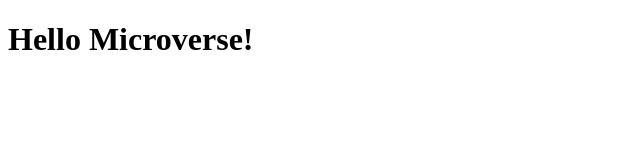
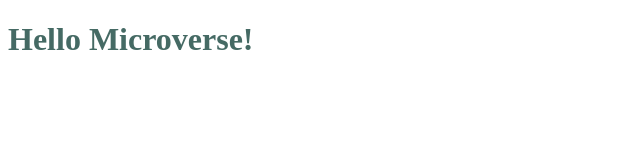
Before and after one commit to for-ashraf/Module-1-First-Project, a plain HTML site: page index.html in a window 1280 px wide. Shown: the whole page, without its empty margins (0-640 px from the left). Drawn offline with Linux system fonts and the light colour scheme.

Commit message:
Update styles.css
Commit for style fixing

```diff
--- a/styles.css
+++ b/styles.css
@@ -1,3 +1,3 @@
-.h1 {
-    color: #FF0000;
-}
+.myh1 {
+    color: #456a64;
+  }
```
